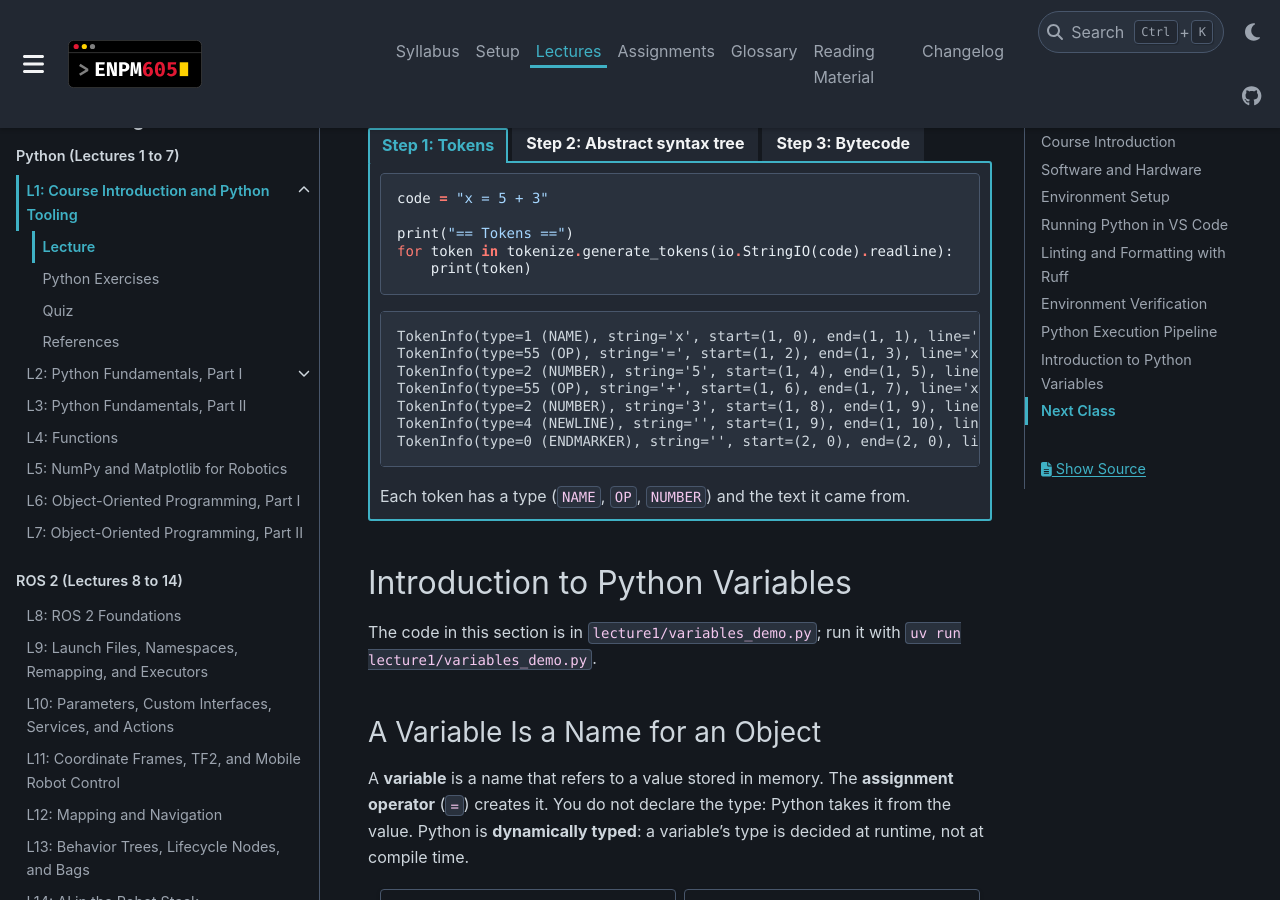
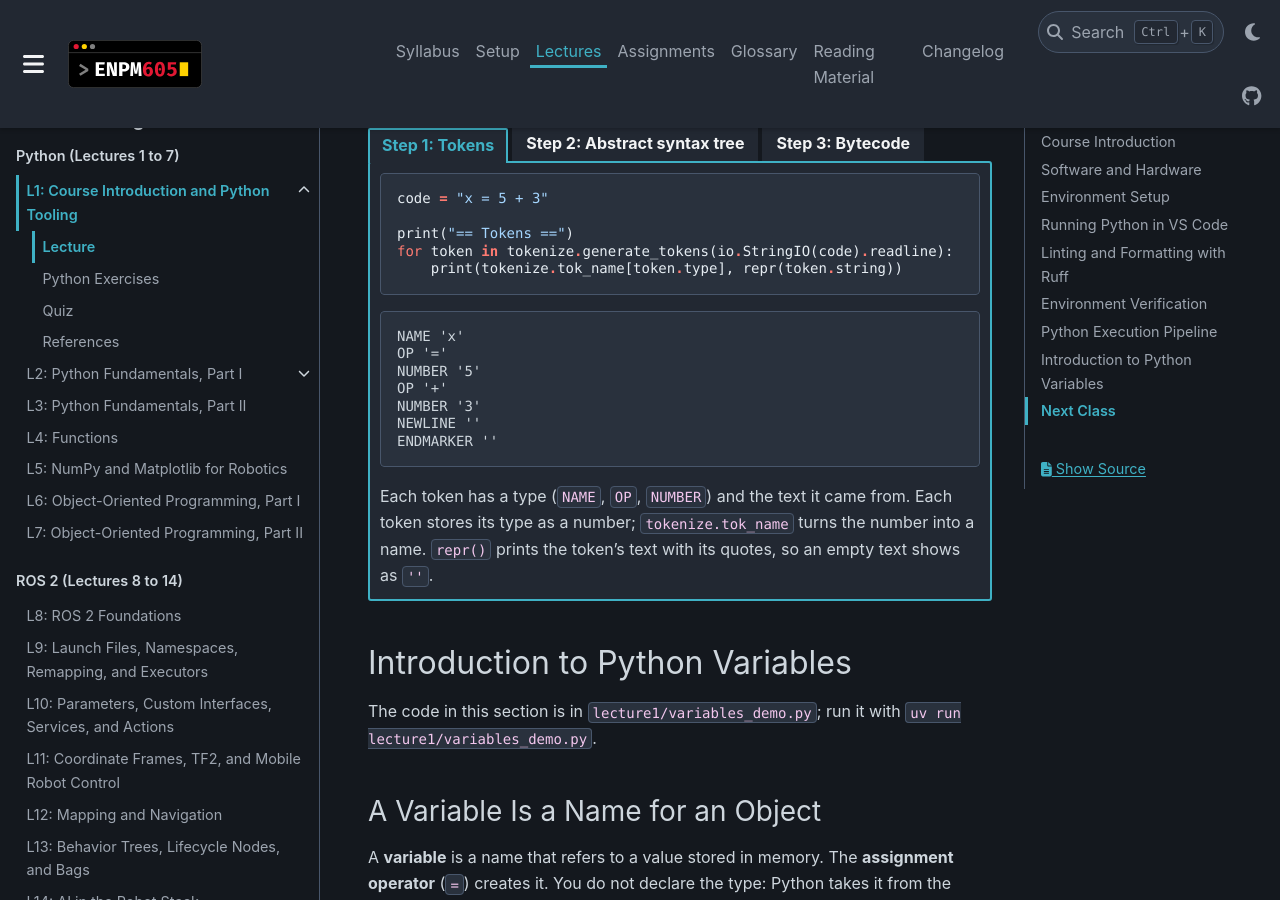
Before and after one commit to rubixcubic/enpm605-spring-2027-rtd, a Sphinx documentation site: the page built from docs/source/lectures/lecture1/l1_lecture.rst, in a window 1280 px wide and 900 px high, scrolled down 12829 px. Built offline with Sphinx 7.4.7 and the PyData theme 0.15.4, drawn with Linux system fonts in a browser that asks for light colours.

Commit message:
L1: shorter token output, to match the course code
internals_demo.py now prints each token's type name and text instead of
the full TokenInfo. The lecture page shows the new code and output.

```diff
--- a/docs/source/lectures/lecture1/l1_lecture.rst
+++ b/docs/source/lectures/lecture1/l1_lecture.rst
@@ -647,20 +647,23 @@ Inspecting the Pipeline
 
            print("== Tokens ==")
            for token in tokenize.generate_tokens(io.StringIO(code).readline):
-               print(token)
+               print(tokenize.tok_name[token.type], repr(token.string))
 
         .. code-block:: text
 
-           TokenInfo(type=1 (NAME), string='x', start=(1, 0), end=(1, 1), line='x = 5 + 3')
-           TokenInfo(type=55 (OP), string='=', start=(1, 2), end=(1, 3), line='x = 5 + 3')
-           TokenInfo(type=2 (NUMBER), string='5', start=(1, 4), end=(1, 5), line='x = 5 + 3')
-           TokenInfo(type=55 (OP), string='+', start=(1, 6), end=(1, 7), line='x = 5 + 3')
-           TokenInfo(type=2 (NUMBER), string='3', start=(1, 8), end=(1, 9), line='x = 5 + 3')
-           TokenInfo(type=4 (NEWLINE), string='', start=(1, 9), end=(1, 10), line='x = 5 + 3')
-           TokenInfo(type=0 (ENDMARKER), string='', start=(2, 0), end=(2, 0), line='')
+           NAME 'x'
+           OP '='
+           NUMBER '5'
+           OP '+'
+           NUMBER '3'
+           NEWLINE ''
+           ENDMARKER ''
 
         Each token has a type (``NAME``, ``OP``, ``NUMBER``) and the text
-        it came from.
+        it came from. Each token stores its type as a number;
+        ``tokenize.tok_name`` turns the number into a name. ``repr()``
+        prints the token's text with its quotes, so an empty text shows
+        as ``''``.
 
     .. tab-item:: Step 2: Abstract syntax tree
 
```
